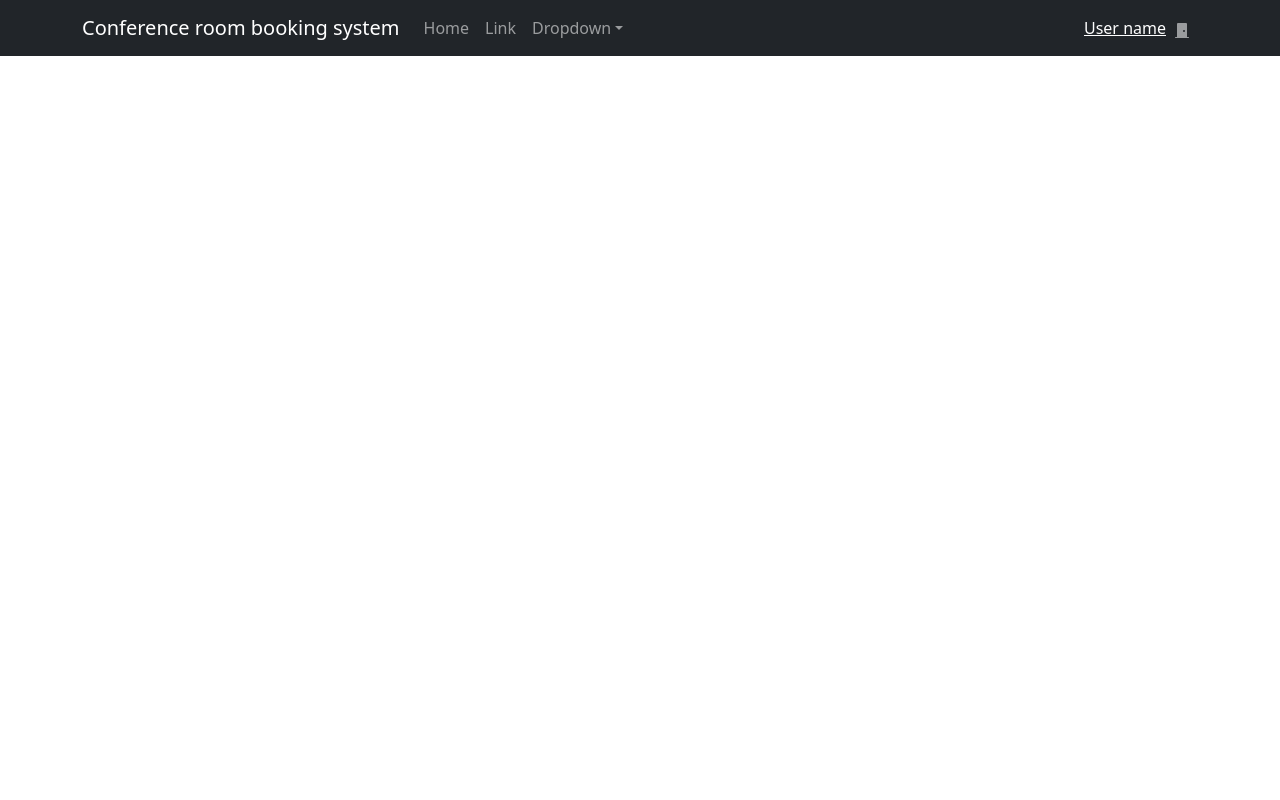
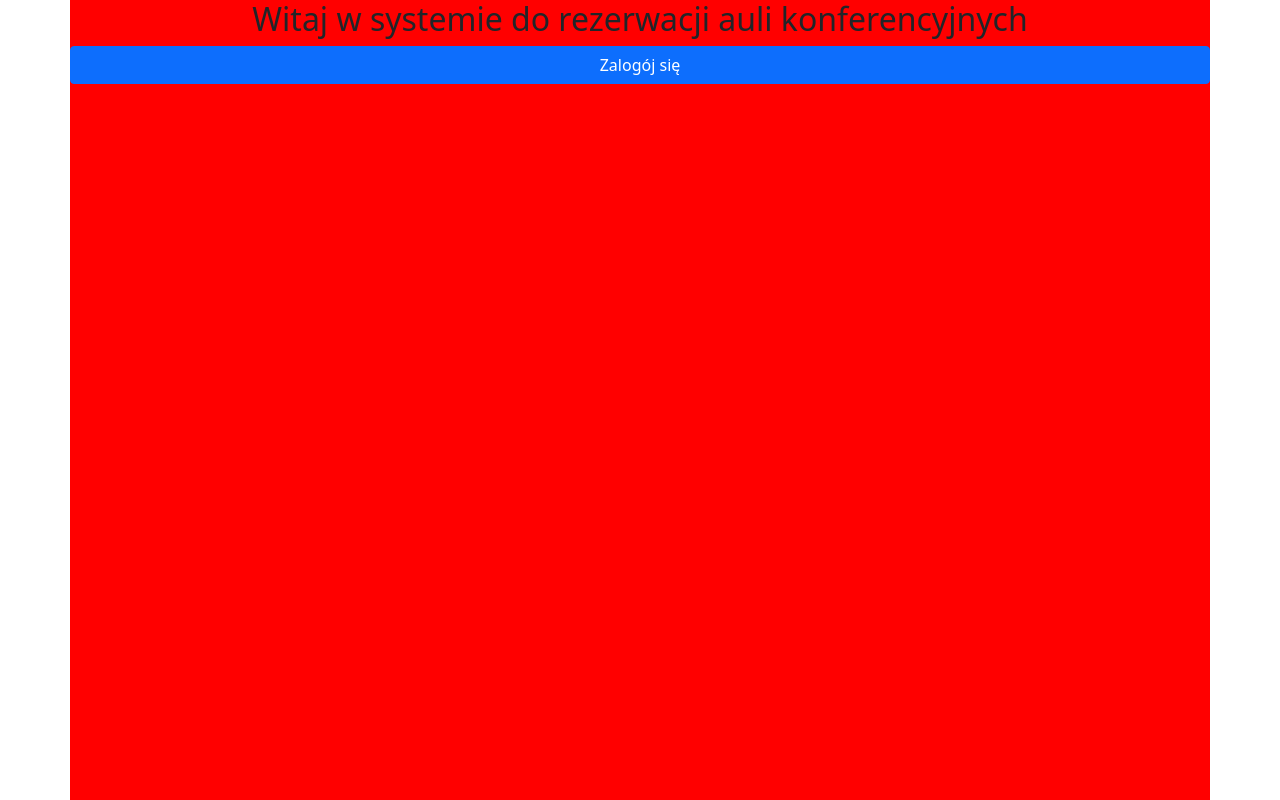
Before and after one commit to KS-coder-98/inzynierka, a React (Create React App) app in the folder project/frontend/: page / in a window 1280 px wide. Built offline with nearby package versions, Linux system fonts and the light colour scheme.

Commit message:
14.11.2021 add Start page sketch

```diff
--- a/project/frontend/src/App.js
+++ b/project/frontend/src/App.js
@@ -1,10 +1,13 @@
 import "./App.css";
 import PageLayout from "./components/PageLayout";
+import StartPage from "./components/StartPage/StartPage";
+// import StartPage from "./components/StartPage/StartPage";
 
 function App() {
   return (
     <div className="App">
-      <PageLayout />
+      <StartPage />
+      {/* <PageLayout /> */}
     </div>
   );
 }
--- /dev/null
+++ b/project/frontend/src/components/StartPage/StartPage.js
@@ -0,0 +1,18 @@
+import React from "react";
+import "./../StartPage/startPage.css";
+import { Button } from "react-bootstrap";
+
+const StartPage = () => {
+  return (
+    <div className="container myClass">
+      <div className="row">
+        <h2>Witaj w systemie do rezerwacji auli konferencyjnych</h2>
+      </div>
+      <div class="row">
+        <Button>Zalogój się</Button>
+      </div>
+    </div>
+  );
+};
+
+export default StartPage;
--- /dev/null
+++ b/project/frontend/src/components/StartPage/startPage.css
@@ -0,0 +1,4 @@
+.myClass {
+  height: 100vh;
+  background-color: red;
+}
```
Also changed, not shown: project/frontend/src/components/StartPage/images/conferenceRoom.jpg (added).
